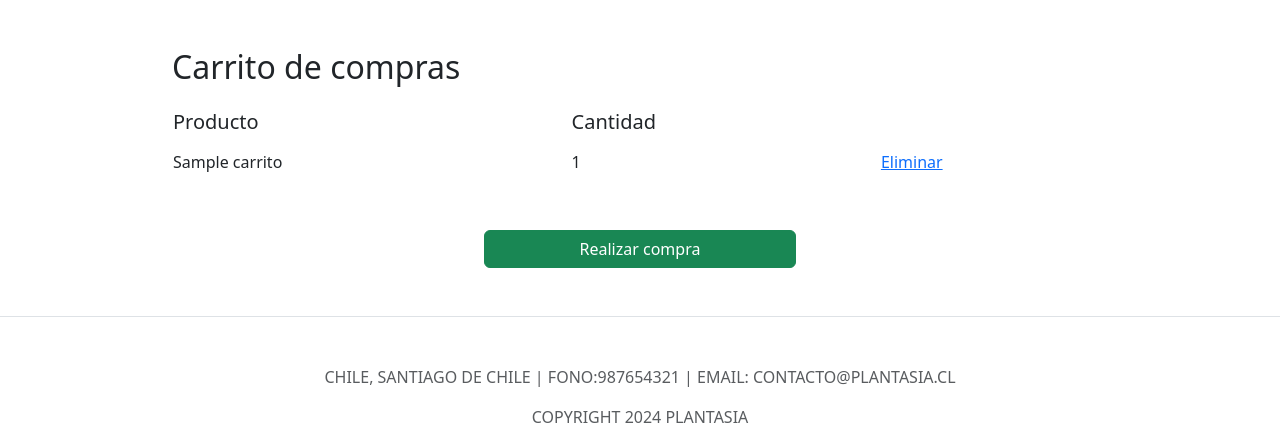
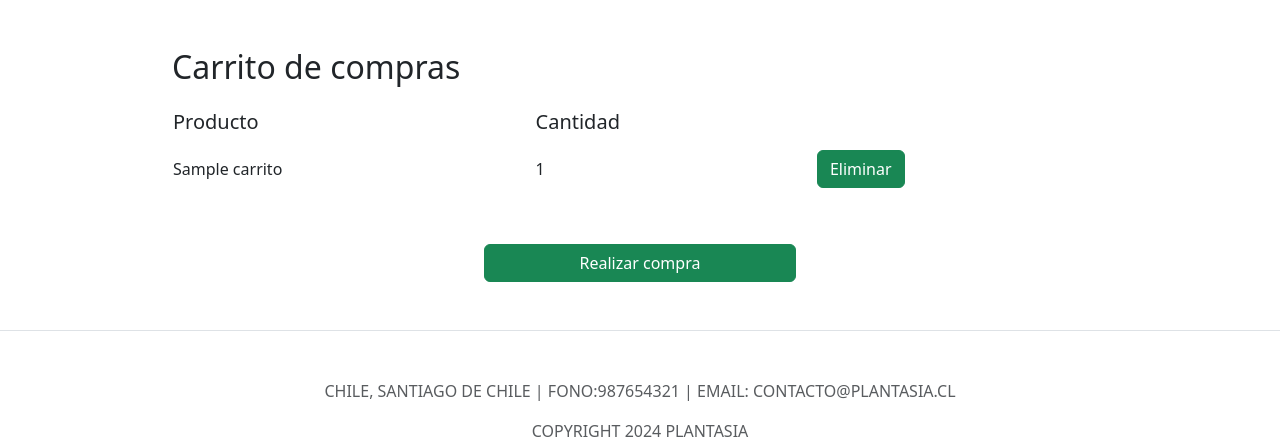
Before and after one commit to AlvaroACB/PlantasiaApp, a Django app: page /carrito/ in a window 1280 px wide. Shown: the part 77-518 px from the top of the page. Run offline with Django 5.2, Linux system fonts and the light colour scheme; a user stored in the database is signed in; tables that the repository leaves empty hold one stand-in row (values such as "Sample post"); some libraries are stand-ins or nearby versions.

Commit message:
el boton eliminar es verdecito ahora

```diff
--- a/core/templates/carrito.html
+++ b/core/templates/carrito.html
@@ -17,7 +17,7 @@
                 <tr>
                     <td class="py-2">{{item.nombre_prod}}</td>
                     <td class="py-2">{{item.cantidad_prod}}</td>
-                    <td class="py-2"><a href="{% url 'eliminar' item.id %}">Eliminar</a></td>
+                    <td class="py-2"><a class="btn btn-success" href="{% url 'eliminar' item.id %}">Eliminar</a></td>
                 </tr>
                 {% endfor %}
             </table>
```
